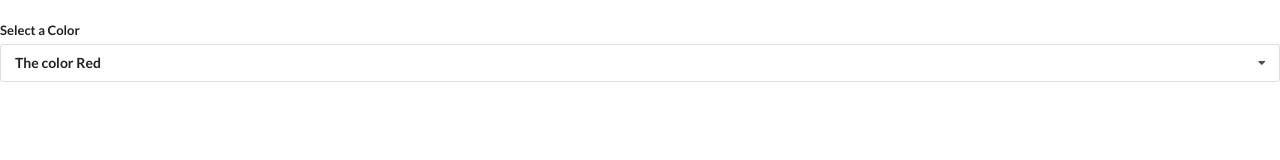
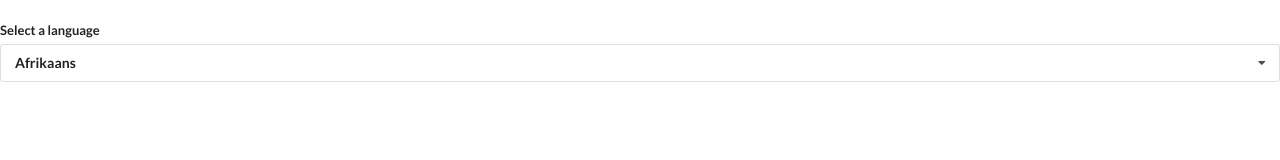
Before and after one commit to hooman734/react-hooks-practice, a React (Create React App) app: page / in a window 1280 px wide. Shown: the top 160 px of the page. Built offline with nearby package versions, Linux system fonts and the light colour scheme.

Commit message:
added Translate component using dropdown

```diff
--- a/src/App.jsx
+++ b/src/App.jsx
@@ -1,5 +1,6 @@
 import React, { useState } from 'react';
 import Dropdown from "./components/Dropdown";
+import Translate from "./components/Translate";
 // import Dropdown from "./components/DropdownClassBased";
 import Accordion from './components/Accordion';
 import Search from './components/Search';
@@ -40,10 +41,6 @@
         <br />
         {/*<Search></Search>*/}
         {/* <Accordion items={items}></Accordion> */}
-        <Dropdown
-            onSelectedChange={setSelected}
-            selected={selected}
-            options={options}
-        />
+        <Translate />
     </div>)
 }
--- a/src/components/Dropdown.jsx
+++ b/src/components/Dropdown.jsx
@@ -1,6 +1,6 @@
 import React, { useState, useEffect, useRef } from 'react';
 
-const Dropdown = ({ options, selected, onSelectedChange }) => {
+const Dropdown = ({ label, options, selected, onSelectedChange }) => {
   const [isOpen, setOpen] = useState(false);
   const ref = useRef(null);
 
@@ -36,7 +36,7 @@
   return (
     <div ref={ref} className="ui form">
       <div className="field">
-        <label className="label">Select a Color</label>
+        <label className="label">{label}</label>
         <div
           onClick={(event) => {
             event.stopPropagation();    // this is needed so the event listener callback on document.body
--- /dev/null
+++ b/src/components/Translate.jsx
@@ -0,0 +1,33 @@
+import React, { useState } from 'react';
+import Dropdown from "./Dropdown";
+
+const options = [{
+    label: 'Afrikaans',
+    value: 'af'
+}, {
+    label: 'Persian',
+    value: 'pe'
+}, {
+    label: 'English',
+    value: 'en'
+}, {
+    label: 'Russian',
+    value: 'ru'
+}];
+
+const Translate = () => {
+    const [language, setLanguage] = useState(options[0]);
+    const [text, setText] = useState('');
+    return (
+        <>
+            <Dropdown
+                options={options}
+                selected={language}
+                onSelectedChange={setLanguage}
+                label={"Select a language"}
+            />
+        </>
+    );
+}
+
+export default Translate;
```
Also changed, not shown: 1 other file (tests, documents, lock files or other folders).
